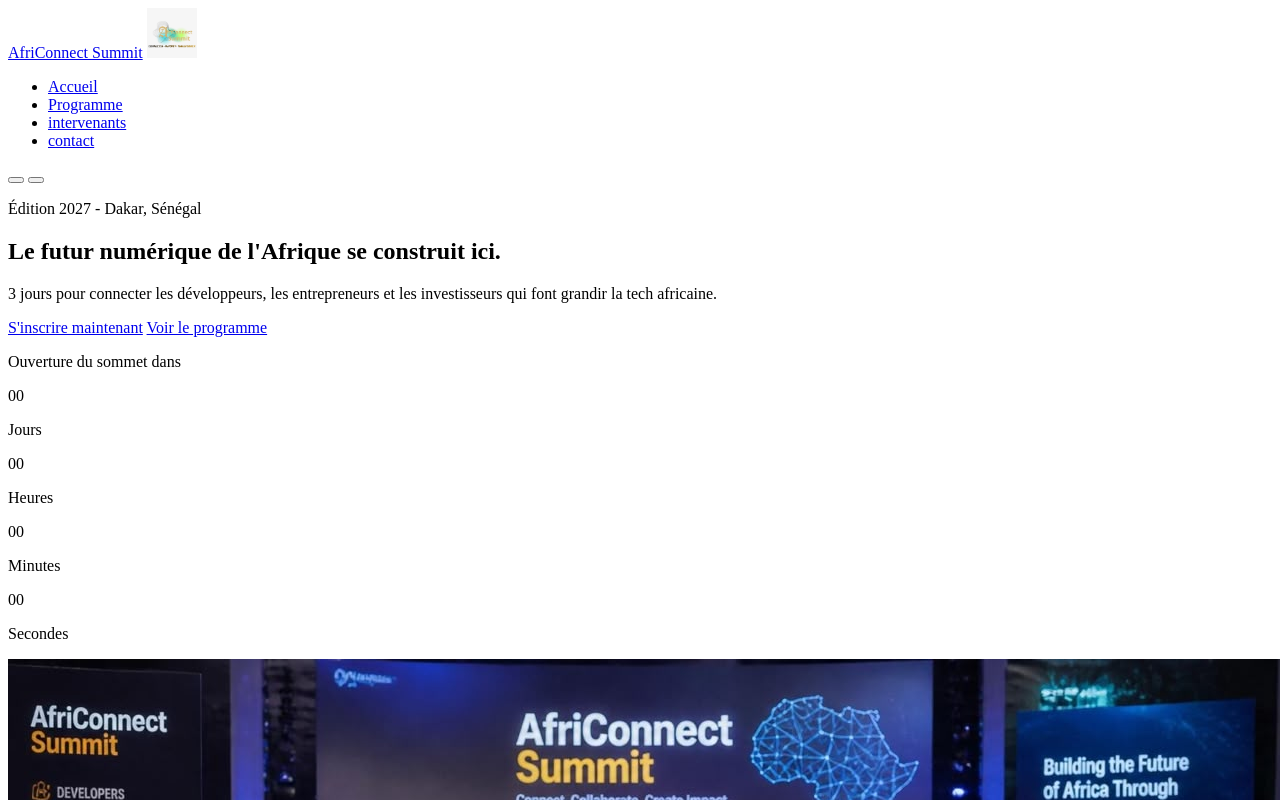
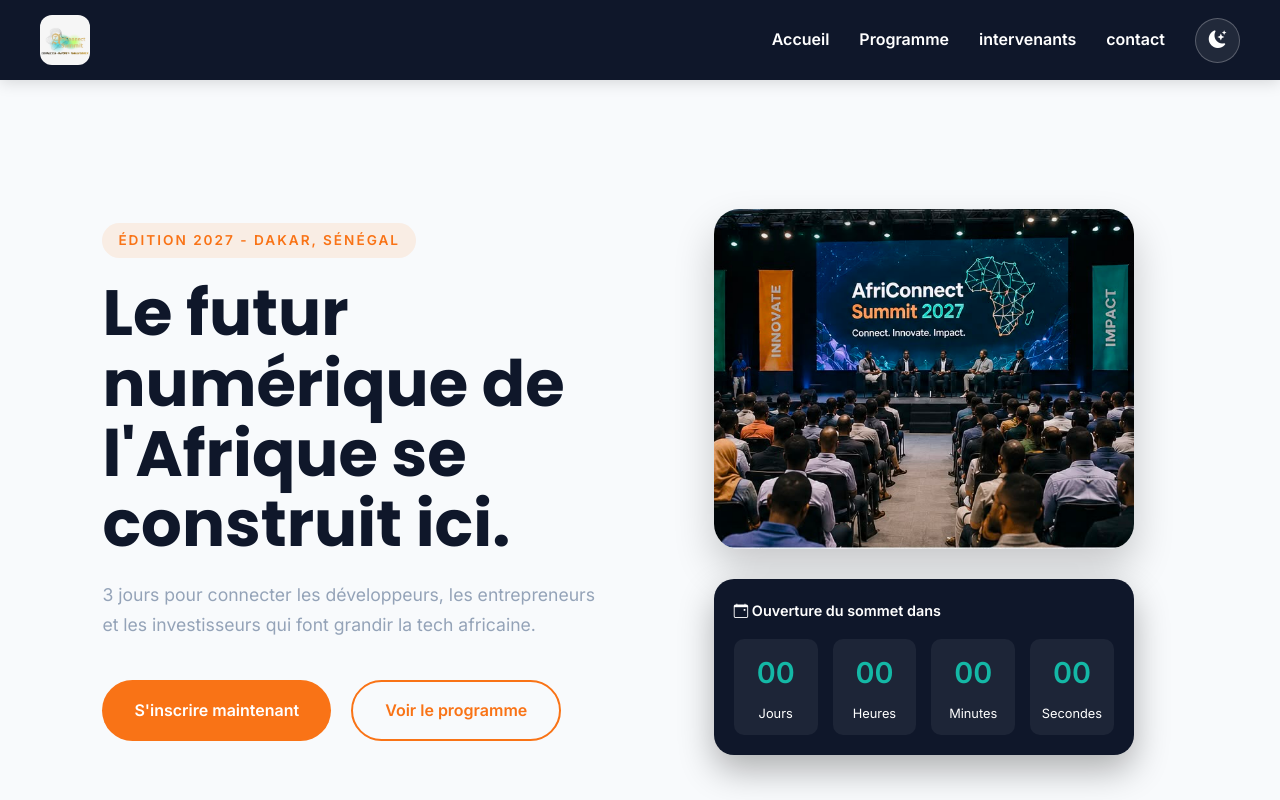
Before and after one commit to Ibrahima-Sarr14/Sarr-Ibrahima-AfriconnectSummit, a plain HTML site: page index.html in a window 1280 px wide. Shown: the top 800 px of the page. Drawn offline with nearby package versions, Linux system fonts and the light colour scheme.

Commit message:
Style de la navbar, des boutons, du hero et des chffres clés

```diff
--- a/contact.html
+++ b/contact.html
@@ -8,6 +8,8 @@
     <link rel="preconnect" href="https://fonts.googleapis.com">
     <link rel="preconnect" href="https://fonts.gstatic.com" crossorigin>
     <link href="https://fonts.googleapis.com/css2?family=Poppins:wght@600;700;800&family=Inter:wght@400;500;600&display=swap" rel="stylesheet">
+    <!-- Icones Bootstrap Icons -->
+    <link rel="stylesheet" href="https://cdn.jsdelivr.net/npm/bootstrap-icons@1.11.3/font/bootstrap-icons.css">
     <link rel="stylesheet" href="css/style.css">
 </head>
 <body>
@@ -15,12 +17,11 @@
      <header>
         <nav class="navbar" id="navbar">
             <div class="navbar-container">
-                <a href="index.html" class="logo">AfriConnect <span>Summit</span></a>
                 <a class="navbar-brand" href="index.html">
                   <img src="images/Logo Marketing Agency Digital..png" alt="Logo AfriConnect Summit" height="50">
                 </a>
                 <!-- Menu navigation destop-->
-                 <ul class="nav-links" id="nav-links">
+                 <ul class="nav-links" id="navLinks">
                     <li><a href="index.html" class="active">Accueil</a></li>
                     <li><a href="programme.html">Programme</a></li>
                     <li><a href="intervenants.html">intervenants</a></li>
@@ -29,7 +30,7 @@
 
                  <div class="navbar-actions">
                     <!-- Bonton dark/light mode-->
-                     <button id="themeToggle" class="theme-Toggle" aria-label="Changer de thème">
+                     <button id="themeToggle" class="theme-toggle" aria-label="Changer de thème">
                         <i class="bi bi-moon-stars-fill"></i>
                      </button>
 
--- a/css/style.css
+++ b/css/style.css
@@ -0,0 +1,470 @@
+/*VARIABLES CSS*/
+
+:root{
+
+    /* Couleurs */
+
+    --color-primary:#F97316;
+    --color-secondary:#14B8A6;
+    --color-dark:#0F172A;
+    --color-light:#F8FAFC;
+    --color-white:#FFFFFF;
+    --color-text:#334155;
+    --color-gray:#94A3B8;
+    --color-border:#E2E8F0;
+
+    /* Polices */
+
+    --font-title:'Poppins',sans-serif;
+    --font-body:'Inter',sans-serif;
+
+    /* Espacements */
+
+    --container:1200px;
+    --radius:15px;
+    --shadow:0 10px 25px rgba(0,0,0,.08);
+    --transition:.35s ease;
+}
+
+/* RESET*/
+
+*{
+    margin:0;
+    padding:0;
+    box-sizing:border-box;
+}
+
+html{
+    scroll-behavior:smooth;
+}
+
+body{
+    font-family:var(--font-body);
+    background:var(--color-light);
+    color:var(--color-text);
+    line-height:1.7;
+}
+
+img{
+    width:100%;
+    display:block;
+}
+
+a{
+
+    text-decoration:none;
+    color:inherit;
+}
+
+ul{
+    list-style:none;
+}
+
+section{
+    padding:90px 8%;
+}
+
+.container{
+    max-width:var(--container);
+    margin:auto;
+}
+
+/* La navbar est fixe (position: fixed), donc elle flotte par-dessus le contenu.
+   On pousse tout le contenu de <main> vers le bas pour qu'il ne soit jamais
+   caché dessous. */
+main{
+    display:block;
+    padding-top:92px;
+}
+
+/*TYPOGRAPHIE*/
+
+h1,h2,h3,h4{
+    font-family:var(--font-title);
+    color:var(--color-dark);
+}
+
+h1{
+    font-size:3.5rem;
+    line-height:1.1;
+}
+
+h2{
+    font-size:2.4rem;
+}
+
+h3{
+    font-size:1.3rem;
+}
+
+p{
+    color:var(--color-text);
+}
+
+/*BOUTONS*/
+
+.btn{
+
+    display:inline-flex;
+    align-items:center;
+    justify-content:center;
+    gap:8px;
+
+    padding:15px 32px;
+
+    border-radius:50px;
+
+    font-weight:600;
+
+    transition:var(--transition);
+
+    cursor:pointer;
+}
+
+.btn-primary{
+
+    background:var(--color-primary);
+
+    color:#fff;
+}
+
+.btn-primary:hover{
+
+    transform:translateY(-3px);
+
+    box-shadow:0 15px 30px rgba(249,115,22,.35);
+}
+
+.btn-outline{
+
+    border:2px solid var(--color-primary);
+
+    color:var(--color-primary);
+}
+
+.btn-outline:hover{
+
+    background:var(--color-primary);
+
+    color:#fff;
+}
+
+/*NAVBAR*/
+
+header{
+    position: fixed;
+    top: 0;
+    left: 0;
+    width: 100%;
+    z-index: 1000;
+}
+
+/* Navbar toujours colorée (fond sombre permanent) */
+.navbar{
+    width: 100%;
+    background: var(--color-dark);
+    box-shadow: 0 2px 15px rgba(0,0,0,.15);
+    transition: var(--transition);
+}
+
+.navbar-container{
+    max-width: 1400px;
+    margin: auto;
+    padding: 15px 40px;
+
+    display: flex;
+    align-items: center;
+    /* Pas de space-between ici : le logo reste à gauche, et c'est le
+       margin-left:auto sur .nav-links (juste en dessous) qui pousse
+       le groupe "liens + dark mode + hamburger" collé à droite. */
+    justify-content: flex-start;
+}
+
+.logo{
+    font-family: var(--font-title);
+    font-size: 1.8rem;
+    font-weight: 700;
+    color: #fff;
+}
+
+.logo span{
+    color: var(--color-primary);
+}
+
+.navbar-brand img{
+    width: 50px;
+    height: 50px;
+    object-fit: cover;
+    border-radius: 12px;
+}
+
+.nav-links{
+    display: flex;
+    align-items: center;
+    gap: 30px;
+    /* C'est cette ligne qui regroupe liens + dark mode + hamburger à droite */
+    margin-left: auto;
+    margin-right: 30px;
+}
+
+.nav-links a{
+    font-weight: 600;
+    color: #fff;
+    position: relative;
+    transition: var(--transition);
+}
+
+.nav-links a:hover{
+    color: var(--color-primary);
+}
+
+.nav-links a.active{
+    color: var(--color-primary);
+}
+
+.nav-links a::after{
+    content: "";
+    position: absolute;
+    left: 0;
+    bottom: -8px;
+    width: 0;
+    height: 2px;
+    background: var(--color-primary);
+    transition: var(--transition);
+}
+
+.nav-links a:hover::after,
+.nav-links a.active::after{
+    width: 100%;
+}
+
+.navbar-actions{
+    display: flex;
+    align-items: center;
+    gap: 15px;
+}
+
+.theme-toggle{
+    width: 45px;
+    height: 45px;
+    border: 1px solid rgba(255,255,255,.25);
+    border-radius: 50%;
+    background: rgba(255,255,255,.08);
+    color: #fff;
+    cursor: pointer;
+    font-size: 1.1rem;
+    transition: var(--transition);
+}
+
+.theme-toggle:hover{
+    transform: rotate(180deg);
+    background: rgba(255,255,255,.18);
+}
+
+.hamburger{
+    display: none;
+    width: 45px;
+    height: 45px;
+    border: none;
+    background: transparent;
+    cursor: pointer;
+    flex-direction: column;
+    justify-content: center;
+    align-items: center;
+    gap: 6px;
+}
+
+.hamburger span{
+    width: 28px;
+    height: 3px;
+    background: #fff;
+    border-radius: 5px;
+    transition: .3s;
+}
+
+/* Un peu plus d'ombre quand on scrolle, le fond reste le même */
+.navbar.scrolled{
+    box-shadow: 0 8px 24px rgba(0,0,0,.25);
+}
+
+/*HERO*/
+
+.hero{
+    min-height:100vh;
+    display:flex;
+    align-items:center;
+    padding:60px 8% 80px;
+    background:var(--color-light);
+}
+
+.hero-grid{
+    max-width:1200px;
+    margin:auto;
+    display:grid;
+    grid-template-columns:1fr 1fr;
+    gap:60px;
+    align-items:center;
+}
+
+.hero-text{
+    display:flex;
+    flex-direction:column;
+    gap:20px;
+}
+
+.hero-eyebrow{
+    display: inline-block;
+    color:var(--color-primary);
+    font-weight:600;
+    text-transform:uppercase;
+    letter-spacing:2px;
+    font-size: .85rem;
+    background: rgba(249,115,22,.1);
+    padding: 6px 16px;
+    border-radius: 50px;
+    width: fit-content;
+}
+
+.hero-title{
+    font-size:4rem;
+    line-height:1.1;
+}
+
+.hero-subtitle{
+    font-size:1.1rem;
+    color:var(--color-gray);
+}
+
+.hero-buttons{
+    display:flex;
+    gap:20px;
+    margin-top:20px;
+}
+
+/* Partie droite : forme décorative + image + countdown flottant */
+.hero-visual{
+    position:relative;
+    display:flex;
+    flex-direction: column;
+    align-items:center;
+}
+
+.hero-visual-shape{
+    position:absolute;
+    width:520px;
+    height:520px;
+    background:var(--color-secondary);
+    opacity:.15;
+    border-radius:50%;
+    top: 40px;
+    right: -40px;
+    z-index:-1;
+}
+
+.hero-right{
+    width: 100%;
+    display: flex;
+    justify-content: center;
+}
+
+/* Une seule règle pour l'image du hero */
+.hero-right img{
+    width:100%;
+    max-width: 420px;
+    height:340px;
+    object-fit: cover;
+    border-radius: 25px;
+    box-shadow: 0 20px 40px rgba(0,0,0,.2);
+}
+
+/* Compte à rebours : carte sombre flottante */
+.countdown-card{
+    position: relative;
+    width: 420px;
+    max-width: 90%;
+    padding: 20px;
+    margin-top: 30px;
+    background: var(--color-dark);
+    color: #fff;
+    border-radius: 20px;
+    box-shadow: 0 15px 35px rgba(0,0,0,.3);
+    z-index: 1;
+}
+
+.countdown-label{
+    color:white;
+    margin-bottom:15px;
+    font-weight:600;
+    font-size: .9rem;
+}
+
+.countdown{
+    display:flex;
+    justify-content:space-between;
+    gap:15px;
+}
+
+.countdown-item{
+    text-align:center;
+    flex:1;
+    background: rgba(255,255,255,.06);
+    border-radius: 10px;
+    padding: 10px 6px;
+}
+
+.countdown-item span{
+    display:block;
+    font-size:1.8rem;
+    font-weight:bold;
+    color:var(--color-secondary);
+}
+
+.countdown-item p{
+    color:white;
+    font-size:.8rem;
+    margin-top:5px;
+}
+
+/*==================================================
+        SECTION STATISTIQUES
+==================================================*/
+
+.stats{
+    padding:100px 8%;
+    background:#fff;
+}
+
+.stats-grid{
+    max-width:1200px;
+    margin:auto;
+    display:grid;
+    grid-template-columns:repeat(4,1fr);
+    gap:30px;
+}
+
+.stat-card{
+    background:#fff;
+    border-radius:25px;
+    padding:40px 30px;
+    text-align:center;
+    box-shadow:0 15px 35px rgba(0,0,0,.08);
+    transition:.35s;
+    border:1px solid #EDF2F7;
+}
+
+.stat-card:hover{
+    transform:translateY(-10px);
+    box-shadow:0 30px 60px rgba(0,0,0,.12);
+}
+
+.stat-number{
+    font-size:3rem;
+    font-weight:800;
+    color:#F97316;
+}
+
+.stat-card p{
+    margin-top:10px;
+    color:#64748B;
+    font-weight:500;
+}
--- a/index.html
+++ b/index.html
@@ -7,7 +7,9 @@
     <!-- Google Fonts -->
     <link rel="preconnect" href="https://fonts.googleapis.com">
     <link rel="preconnect" href="https://fonts.gstatic.com" crossorigin>
-    <link href="https://fonts.googleapis.com/css2?family=Space+Grotesk:wght@400;600;700&display=swap" rel="stylesheet">
+    <link href="https://fonts.googleapis.com/css2?family=Poppins:wght@600;700;800&family=Inter:wght@400;500;600&display=swap" rel="stylesheet">
+    <!-- Icones Bootstrap Icons -->
+    <link rel="stylesheet" href="https://cdn.jsdelivr.net/npm/bootstrap-icons@1.11.3/font/bootstrap-icons.css">
     <!-- Fichier CSS -->
     <link rel="stylesheet" href="css/style.css">
 </head>
@@ -16,13 +18,12 @@
      <header>
         <nav class="navbar" id="navbar">
             <div class="navbar-container">
-                <a href="index.html" class="logo">AfriConnect <span>Summit</span></a>
                 <a class="navbar-brand" href="index.html">
                   <img src="images/Logo Marketing Agency Digital..png" alt="Logo AfriConnect Summit" height="50">
                 </a>
                 <!-- Menu navigation destop-->
-                 <ul class="nav-links" id="nav-links">
-                    <li><a href="index.html" class="active">Accueil</a></li>
+                 <ul class="nav-links" id="navLinks">
+                    <li><a href="index.html">Accueil</a></li>
                     <li><a href="programme.html">Programme</a></li>
                     <li><a href="intervenants.html">intervenants</a></li>
                     <li><a href="contact.html">contact</a></li>
@@ -30,12 +31,16 @@
 
                  <div class="navbar-actions">
                     <!-- Bonton dark/light mode-->
-                     <button id="themeToggle" class="theme-Toggle" aria-label="Changer de thème">
+                     <button id="themeToggle" class="theme-toggle" aria-label="Changer de thème">
                         <i class="bi bi-moon-stars-fill"></i>
                      </button>
 
                      <!-- Bonton menu hamburger mobile-->
-                     <button id="hamburger" class="hamburger" aria-label="Ouvrir le menu"></button>
+                    <button id="hamburger" class="hamburger" aria-label="Ouvrir le menu">
+                      <span></span>
+                      <span></span>
+                      <span></span>
+                    </button>
                  </div>
             </div>
         </nav>
@@ -45,25 +50,41 @@
     <!-- ====== SECTION HERO ====== -->
 <section class="hero" id="hero">
     <div class="hero-grid">
-        <!-- Colonne gauche : le texte -->
+        <!-- Colonne gauche -->
         <div class="hero-text">
-          <p class="hero-eyebrow fade-in">Édition 2027 - Dakar, Sénégal</p>
-          <h1 class="hero-title fade-in">Le futur numérique de l'Afrique se construit ici.</h1>
-          <p class="hero-subtitle fade-in">3 jours pour connecter les développeurs, les entrepreneurs et les investisseurs qui font grandir la tech africaine.</p>
-
+            <p class="hero-eyebrow fade-in">
+                Édition 2027 - Dakar, Sénégal
+            </p>
+            <h1 class="hero-title fade-in">
+                Le futur numérique de l'Afrique se construit ici.
+            </h1>
+            <p class="hero-subtitle fade-in">
+                3 jours pour connecter les développeurs, les entrepreneurs et les investisseurs qui font grandir la tech africaine.
+            </p>
             <div class="hero-buttons fade-in">
-            <a href="contact.html" class="btn btn-primary">S'inscrire maintenant</a>
-
-            <a href="programme.html" class="btn btn-outline">Voir le programme</a>
+                <a href="contact.html" class="btn btn-primary">
+                    S'inscrire maintenant
+                </a>
+                <a href="programme.html" class="btn btn-outline">
+                    Voir le programme
+                </a>
             </div>
         </div>
 
-        <!-- Colonne droite : bloc visuel avec le compte à rebours -->
+        <!-- Colonne droite -->
         <div class="hero-visual fade-in">
+            <!-- Forme décorative -->
             <div class="hero-visual-shape"></div>
+            <!-- Image -->
+            <div class="hero-right">
+                <img src="images/AfriC.jpeg" alt="Illustration AfriConnect Summit">
+            </div>
+            <!-- Compte à rebours -->
             <div class="countdown-card">
-            <p class="countdown-label"><i class="bi bi-calendar-event"></i> Ouverture du sommet dans</p>
-            <!-- Compte à rebours géré en JS -->
+                <p class="countdown-label">
+                    <i class="bi bi-calendar-event"></i>
+                    Ouverture du sommet dans
+                </p>
                 <div class="countdown" id="countdown">
                     <div class="countdown-item">
                         <span id="days">00</span>
@@ -83,13 +104,10 @@
                     </div>
                 </div>
             </div>
-          <div class="hero-right">
-                <img src="images/africonnect.jpeg" alt="Illustration AfriConnect Summit">
         </div>
     </div>
-      </div>
+
 </section>
-
         <!-- ====== SECTION CHIFFRES CLES ====== -->
     <section class="stats" id="stats">
       <div class="stats-grid">
@@ -145,21 +163,21 @@
             <span class="country">Sénégal</span>
          </article>
 
-         <article class="speaker-featured reveal">
+         <article class="speaker-card speaker-featured reveal">
             <img src="images/PayHub.webp" alt="Portrait de Kwame Mensah">
             <h3>Kwame Mensah</h3>
             <p>Fondateur, PayHub Ghana</p>
             <span class="country">Ghana</span>
          </article>
 
-         <article class="speaker-featured reveal">
+         <article class="speaker-card speaker-featured reveal">
             <img src="images/Chercheuse IA.webp" alt="Portrait de Fatou Ndiaye">
             <h3>Fatou Ndiaye</h3>
             <p>Chercheuse IA, Univ. Cheikh Anta Diop</p>
             <span class="country">Sénégal</span>
          </article>
 
-         <article class="speaker-featured reveal">
+         <article class=" speaker-card speaker-featured reveal">
             <img src="images/Savannah Capital.webp" alt="Portrait de Kwame Mensah">
             <h3>David Mwangi</h3>
             <p>investisseur, Savannah Capital</p>
@@ -171,26 +189,20 @@
       </div>
     </section>
 
-    <!-- SECTION SPONSORS-->
-     <section class="sponsors" id="sponsors">
-      <h2 class="section-title reveal">Nos partenaires</h2>
     <div class="sponsors-list">
       <div class="sponsor-tier tier-gold reveal">
       <p class="tier-label">Or</p>
-          <img src="images/google.webp" alt="google">
-          <img src="images/Orange.webp" alt="Orange">
-          <img src="images/Microsoft.webp" alt="Microsoft">
+      <img src="images/google.webp" alt="Google">
+  </div>
+  <div class="sponsor-tier tier-silver reveal">
     <p class="tier-label">Argent</p>
     <img src="images/Github.webp" alt="Github">
-          <img src="images/Intel.webp" alt="Intel">
-          <img src="images/Framer.webp" alt="Framer">
+  </div>
+  <div class="sponsor-tier tier-bronze reveal">
     <p class="tier-label">Bronze</p>
     <img src="images/aws.webp" alt="AWS">
-          <img src="images/MongoDB.webp" alt="MongoDB">
-          <img src="images/Zoho.webp" alt="Zoho">
   </div>
 </div>
-     </section>
 </main>
 
 <!-- FOOTER-->
@@ -220,14 +232,12 @@
       </div>
     </div>
     <p class="copyright">&copy; <span id="year"></span> AfriConnect Summit. Tous droits réservés.</p>
-
+  </div>
     <!-- Bouton retour en haut -->
       <button id="backToTop" class="back-to-top" aria-label="Retour en haut">
         <i class="bi bi-arrow-up"></i>
       </button>
       </footer>
       <script src="js/main.js"></script>
-    </div>
- </footer>
 </body>
 </html>
```
Also changed, not shown: intervenants.html (+5 -5 lines), programme.html (+5 -6 lines), images/AfriC.jpeg (added), images/africonnect - Copie.jpeg (renamed from images/africonnect.jpeg). Lines whose indentation alone changed are shown as unchanged.
